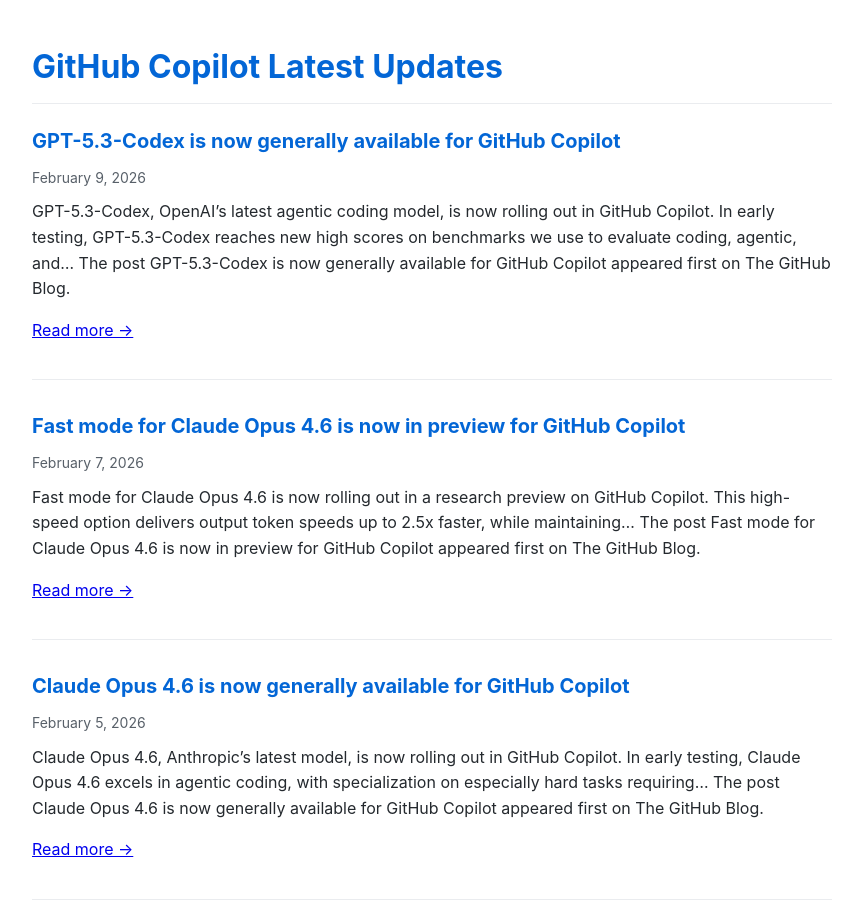
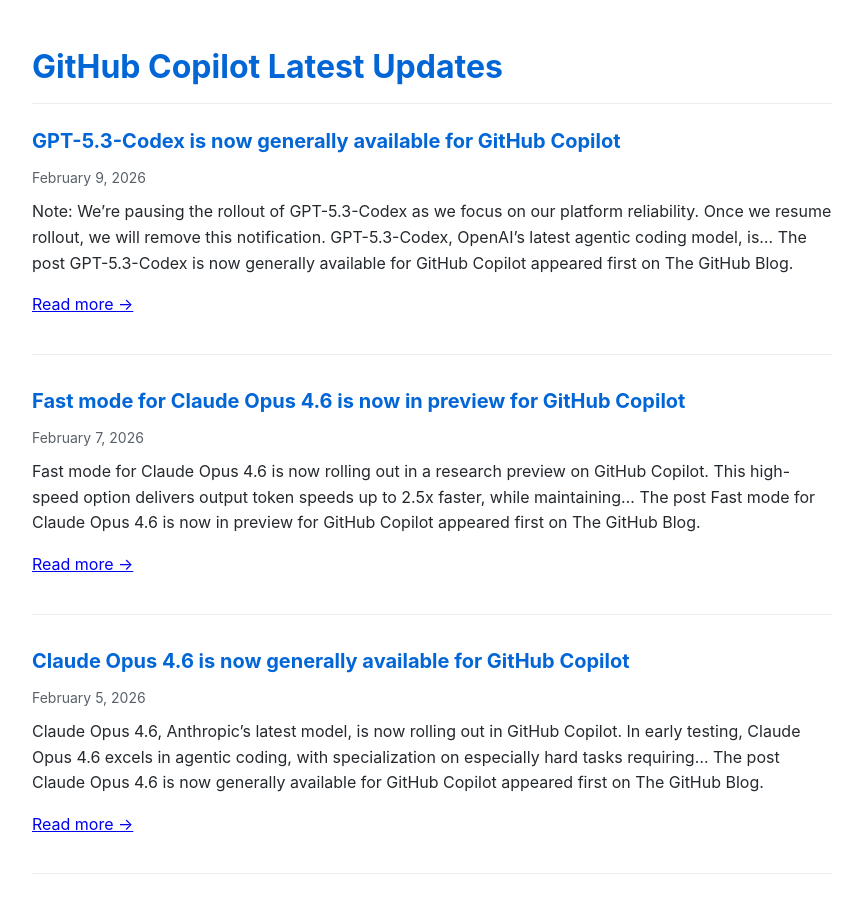
Before and after one commit to Oregand/oregand.github.io, a Jekyll site: the page copilot-feed.html, which Jekyll copies as it is, in a window 1280 px wide and 900 px high. Shown: the whole window, without its empty margins (208-1071 px from the left). Built offline with Jekyll 4.4.1, drawn with Linux system fonts in a browser that asks for light colours; some of the changed text lies outside the part shown.

Commit message:
Update RSS feed

```diff
--- a/copilot-feed.html
+++ b/copilot-feed.html
@@ -69,7 +69,7 @@
     </div>
     <div class="feed-date">February 9, 2026</div>
     <div class="feed-description">
-      GPT-5.3-Codex, OpenAI&#8217;s latest agentic coding model, is now rolling out in GitHub Copilot. In early testing, GPT-5.3-Codex reaches new high scores on benchmarks we use to evaluate coding, agentic, and&#8230;
+      Note: We&#8217;re pausing the rollout of GPT-5.3-Codex as we focus on our platform reliability. Once we resume rollout, we will remove this notification. GPT-5.3-Codex, OpenAI&#8217;s latest agentic coding model, is&#8230;
 The post GPT-5.3-Codex is now generally available for GitHub Copilot appeared first on The GitHub Blog.
 
       <p><a href="https://github.blog/changelog/2026-02-09-gpt-5-3-codex-is-now-generally-available-for-github-copilot" target="_blank">Read more →</a></p>
```
Also changed, not shown: other parts of copilot-feed.html (+1 -1 lines).
